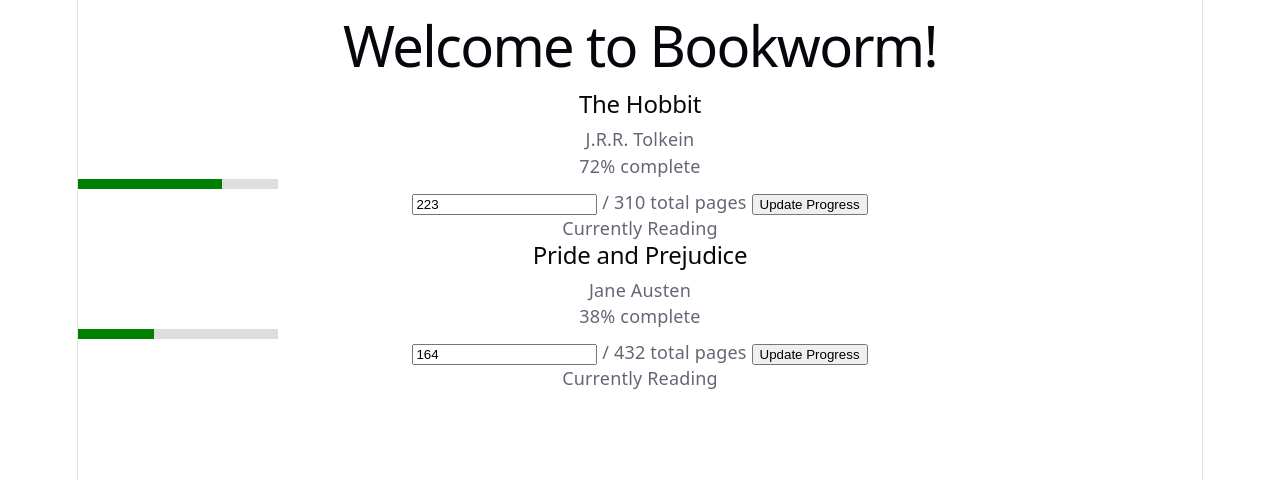
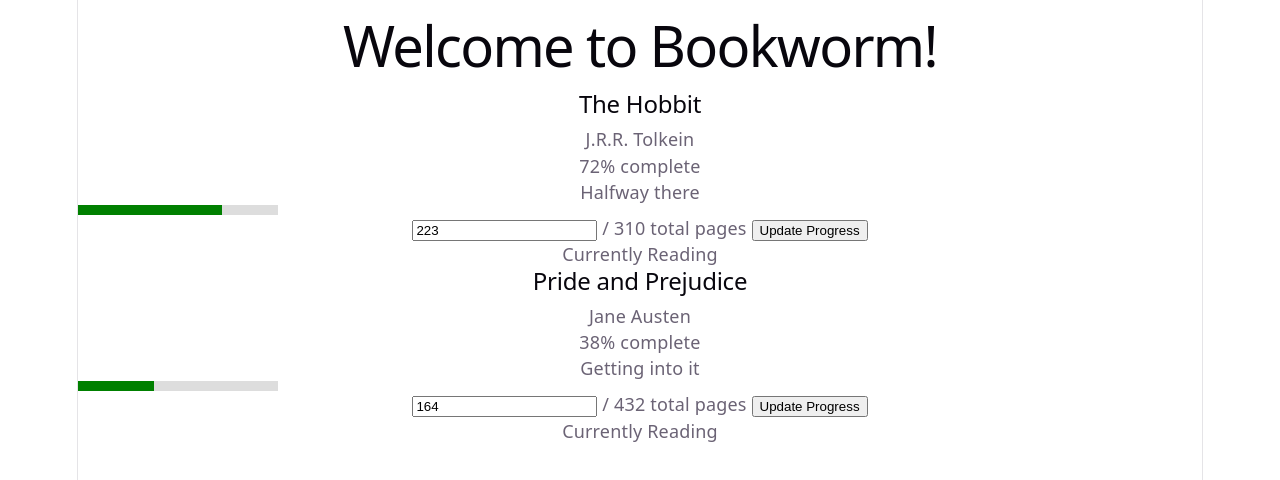
Before and after one commit to Maram-SH/bookworm, a React (Vite) app: page / in a window 1280 px wide. Shown: the top 480 px of the page. Built offline with nearby package versions, Linux system fonts and the light colour scheme.

Commit message:
Add messages with changing of percent

```diff
--- a/src/App.jsx
+++ b/src/App.jsx
@@ -3,6 +3,20 @@ import { useState } from "react"
 function BookCard(props) {
   const [progress, setProgress] = useState(props.progress)
   const [currentPage, setCurrentPage] = useState(Math.round((props.progress / 100) * props.totalPages))
+
+  function getPercentMessage() {
+    if (progress < 25) {
+      return "Just started"
+    } else if (progress < 50) {
+      return "Getting into it"
+    } else if (progress < 75) {
+      return "Halfway there"
+    } else if (progress < 100) {
+      return "Almost finished"
+    } else {
+      return "Finished!"
+    }
+  }
 
   return (
     <div>
@@ -10,6 +24,8 @@ function BookCard(props) {
       <p>{props.author}</p>
 
       <p>{progress}% complete</p>
+
+      <p>{getPercentMessage()}</p>
 
       <div
         style={{
```
